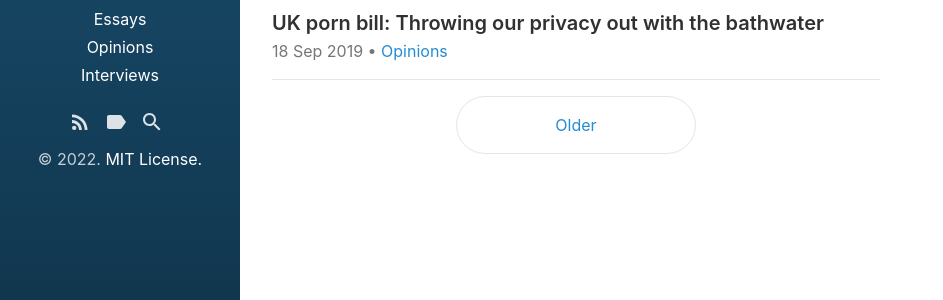
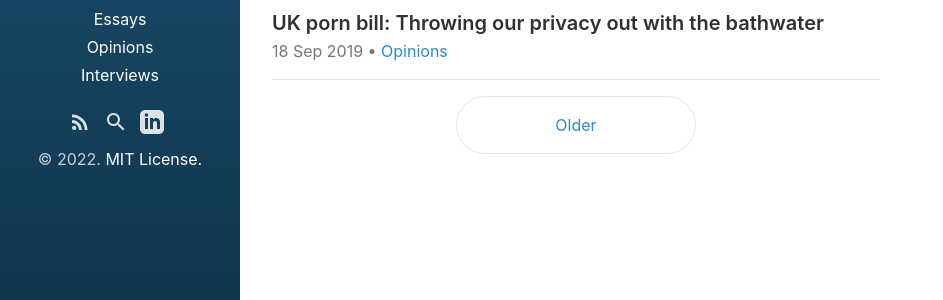
Before and after one commit to alfarzan/plsignore.com, a Jekyll site: the page built from index.html, in a window 1280 px wide. Shown: the part 421-721 px from the top of the page, without its empty margins (0-943 px from the left). Built offline with Jekyll 4.4.1, drawn with Linux system fonts in a browser that asks for light colours; the list of posts is cut into pages by our own code.

Commit message:
icon for linkedin

```diff
--- a/_includes/custom-icon-links.html
+++ b/_includes/custom-icon-links.html
@@ -1 +1,6 @@
 <!-- Optional additional links to insert for icons links -->
+  <a id="linkedin"
+     class="icon" title="LinkedIn" aria-label="LinkedIn"
+     href="https://www.linkedin.com/in/ali-farzanehfar/">
+    {% include svg/linkedin.svg %}
+  </a>
--- a/_includes/sidebar-icon-links.html
+++ b/_includes/sidebar-icon-links.html
@@ -31,14 +31,14 @@
     {% endif %}
   {% endfor %}
 
-  {% if tags_page %}
+<!--   {% if tags_page %}
     <a id="tags-link"
        class="icon{% if page.url == '/tags' %} active{% endif %}"
        title="Tags" aria-label="Tags"
        href="{{ tags_page.url | relative_url }}">
       {% include svg/tags.svg %}
     </a>
-  {% endif %}
+  {% endif %} -->
 
   {% if search_page %}
     <a id="search-link"
```
Also changed, not shown: _includes/svg/linkedin.svg (added).
